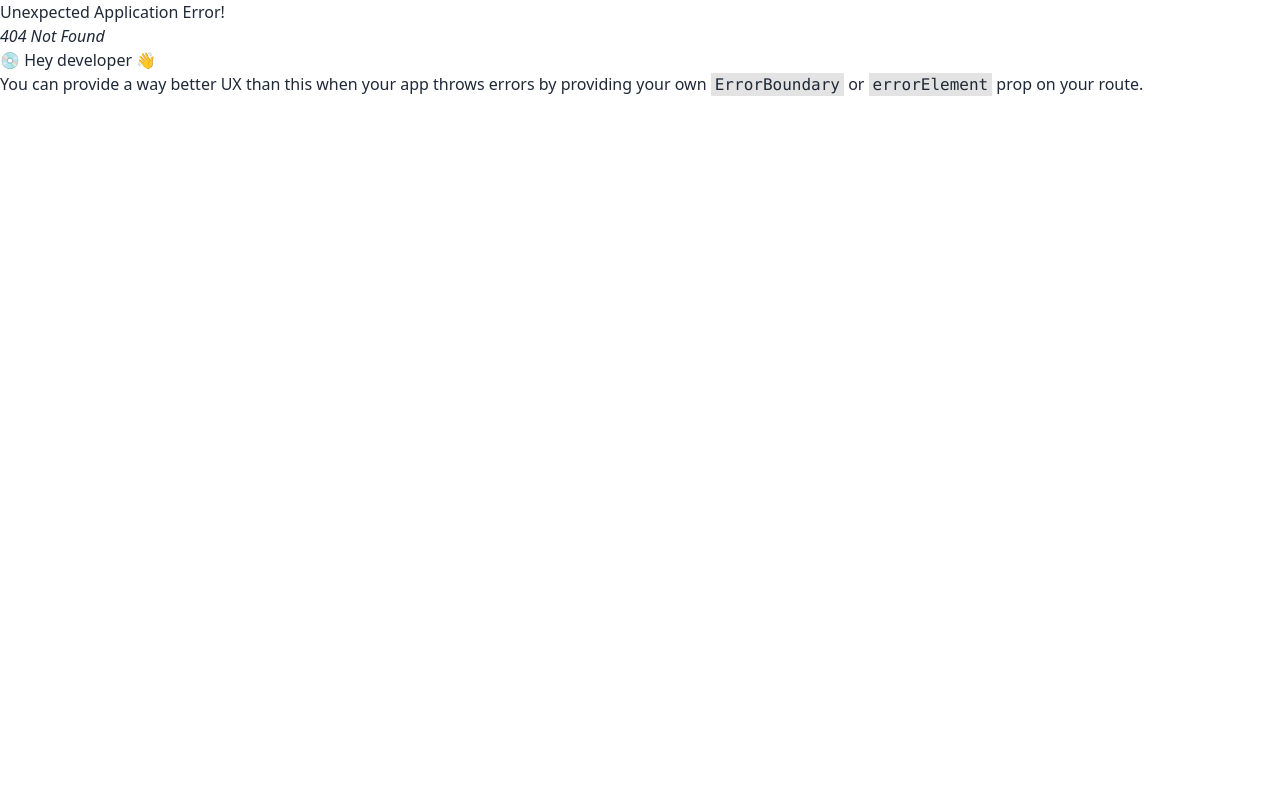
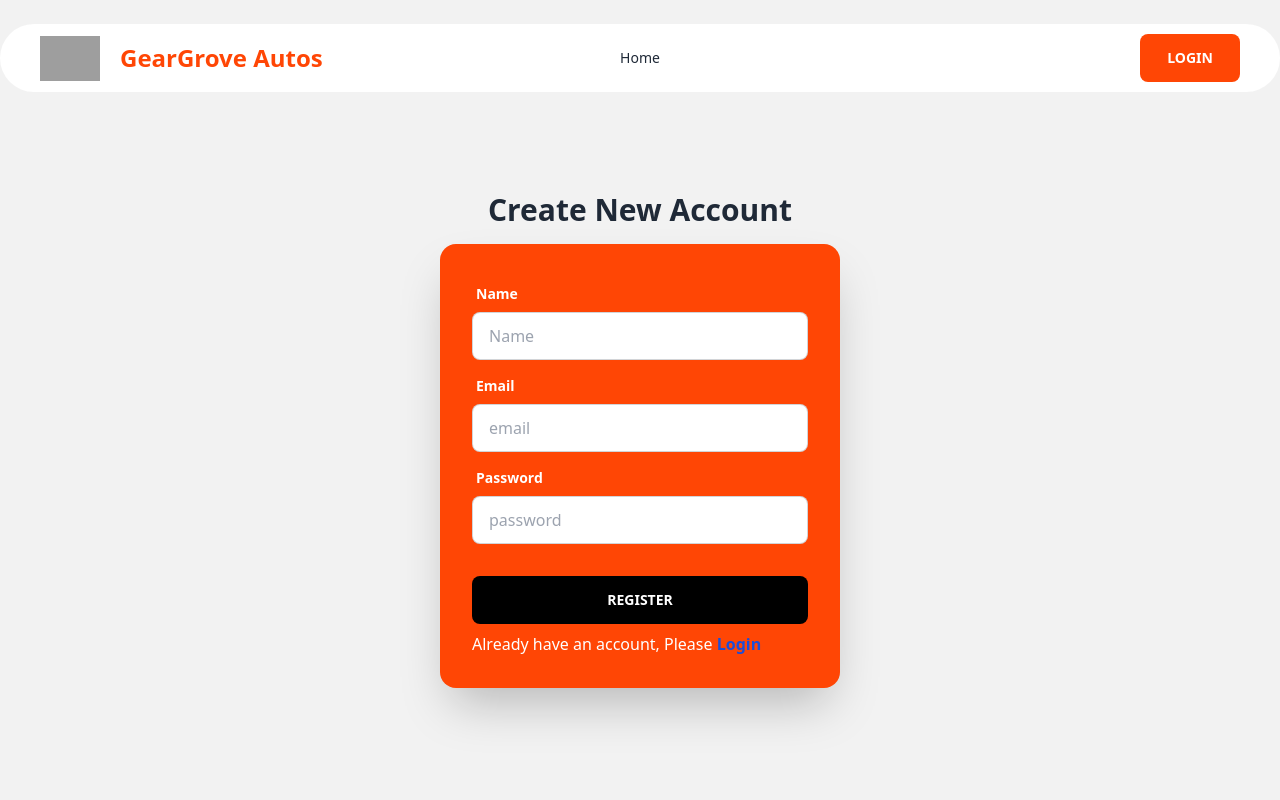
Before and after one commit to Ifteharr001/automotive-shop, a React (Vite) app: page /register in a window 1280 px wide. Before the commit this address had no page. Shown: the top 800 px of the page. Built offline with nearby package versions, Linux system fonts and the light colour scheme; grey boxes are pictures that could not be loaded.

Commit message:
added banner and login registration page

```diff
--- a/src/Components/Header/Navbar.jsx
+++ b/src/Components/Header/Navbar.jsx
@@ -1,5 +1,5 @@
-import Banner from "../Banner/Banner";
-import { NavLink } from "react-router-dom";
+
+import { Link, NavLink } from "react-router-dom";
 const Navbar = () => {
   const navBar = (
     <>
@@ -44,14 +44,12 @@ const Navbar = () => {
           <ul className="menu menu-horizontal px-1">{navBar}</ul>
         </div>
         <div className="navbar-end">
-          <a className="btn bg-[#ff4605] hover:bg-[#81391e] text-white font-bold border-none w-[100px]">
+          <Link to="/login" className="btn bg-[#ff4605] hover:bg-[#81391e] text-white font-bold border-none w-[100px]">
             Login
-          </a>
+          </Link>
         </div>
       </div>
-      <div className="relative">
-        <Banner></Banner>
-      </div>
+
     </div>
   );
 };
--- /dev/null
+++ b/src/Components/Login/Login.jsx
@@ -0,0 +1,57 @@
+import { Link } from "react-router-dom"
+const Login = () => {
+    return (
+      <div>
+        <div className="hero min-h-screen bg-base-200">
+          <div className="hero-content grid grid-flow-row">
+            <h1 className="text-3xl font-bold text-center mt-20">
+              Login Account
+            </h1>
+            <div className="card flex-shrink-0 w-[400px] shadow-2xl bg-[#ff4605]">
+              <form className="card-body">
+                <div className="form-control">
+                  <label className="label ">
+                    <span className="label-text text-white font-bold">
+                      Email
+                    </span>
+                  </label>
+                  <input
+                    type="email"
+                    placeholder="email"
+                    className="input input-bordered"
+                    required
+                  />
+                </div>
+                <div className="form-control">
+                  <label className="label">
+                    <span className="label-text text-white font-bold">
+                      Password
+                    </span>
+                  </label>
+                  <input
+                    type="password"
+                    placeholder="password"
+                    className="input input-bordered"
+                    required
+                  />
+                </div>
+                <div className="form-control mt-6">
+                  <button className="btn bg-[#000000] border-none text-white">
+                    Login
+                  </button>
+                </div>
+                <p className="text-white">
+                  Do not have account, Please{" "}
+                  <Link to="/register">
+                    <span className="text-blue-700 font-bold">Register</span>
+                  </Link>{" "}
+                </p>
+              </form>
+            </div>
+          </div>
+        </div>
+      </div>
+    );
+};
+
+export default Login;
--- /dev/null
+++ b/src/Components/Register/Register.jsx
@@ -0,0 +1,79 @@
+import { Link } from "react-router-dom";
+const Register = () => {
+
+    const handleRegister = (e) => {
+        e.preventDefault();
+        const form = e.target;
+        const name = form.name.value;
+        const email = form.email.value;
+        const password = form.password.value;
+        console.log(email, password, name)
+    }
+
+  return (
+    <div>
+      <div className="hero min-h-screen bg-base-200">
+        <div className="hero-content grid grid-flow-row ">
+          <h1 className="text-3xl font-bold text-center mt-20">
+            Create New Account
+          </h1>
+          <div className="card flex-shrink-0 w-[400px] shadow-2xl bg-[#ff4605]">
+            <form onSubmit={handleRegister} className="card-body">
+              <div className="form-control">
+                <label className="label ">
+                  <span className="label-text text-white font-bold">Name</span>
+                </label>
+                <input
+                  type="text"
+                  name="name"
+                  placeholder="Name"
+                  className="input input-bordered"
+                  required
+                />
+              </div>
+              <div className="form-control">
+                <label className="label ">
+                  <span className="label-text text-white font-bold">Email</span>
+                </label>
+                <input
+                  type="email"
+                  name="email"
+                  placeholder="email"
+                  className="input input-bordered"
+                  required
+                />
+              </div>
+              <div className="form-control">
+                <label className="label">
+                  <span className="label-text text-white font-bold">
+                    Password
+                  </span>
+                </label>
+                <input
+                  type="password"
+                  name="password"
+                  placeholder="password"
+                  className="input input-bordered"
+                  required
+                />
+              </div>
+              <div className="form-control mt-6">
+                <button className="btn bg-[#000000] border-none text-white">
+                  Register
+                </button>
+              </div>
+              <p className="text-white">
+                Already have an account, Please{" "}
+                <Link to="/login">
+                  <span className="text-blue-700 font-bold">Login</span>
+                </Link>{" "}
+              </p>
+            </form>
+          </div>
+        </div>
+      </div>
+    </div>
+  );
+};
+
+export default Register;
--- a/src/Pages/Home/Home.jsx
+++ b/src/Pages/Home/Home.jsx
@@ -1,10 +1,13 @@
+import Banner from "../../Components/Banner/Banner";
 
 const Home = () => {
-    return (
-        <div>
-
-        </div>
-    );
+  return (
+    <div>
+      <div className="relative">
+        <Banner></Banner>
+      </div>
+    </div>
+  );
 };
 
 export default Home;
```
Also changed, not shown: src/Route/Route.jsx (+10 -0 lines).
